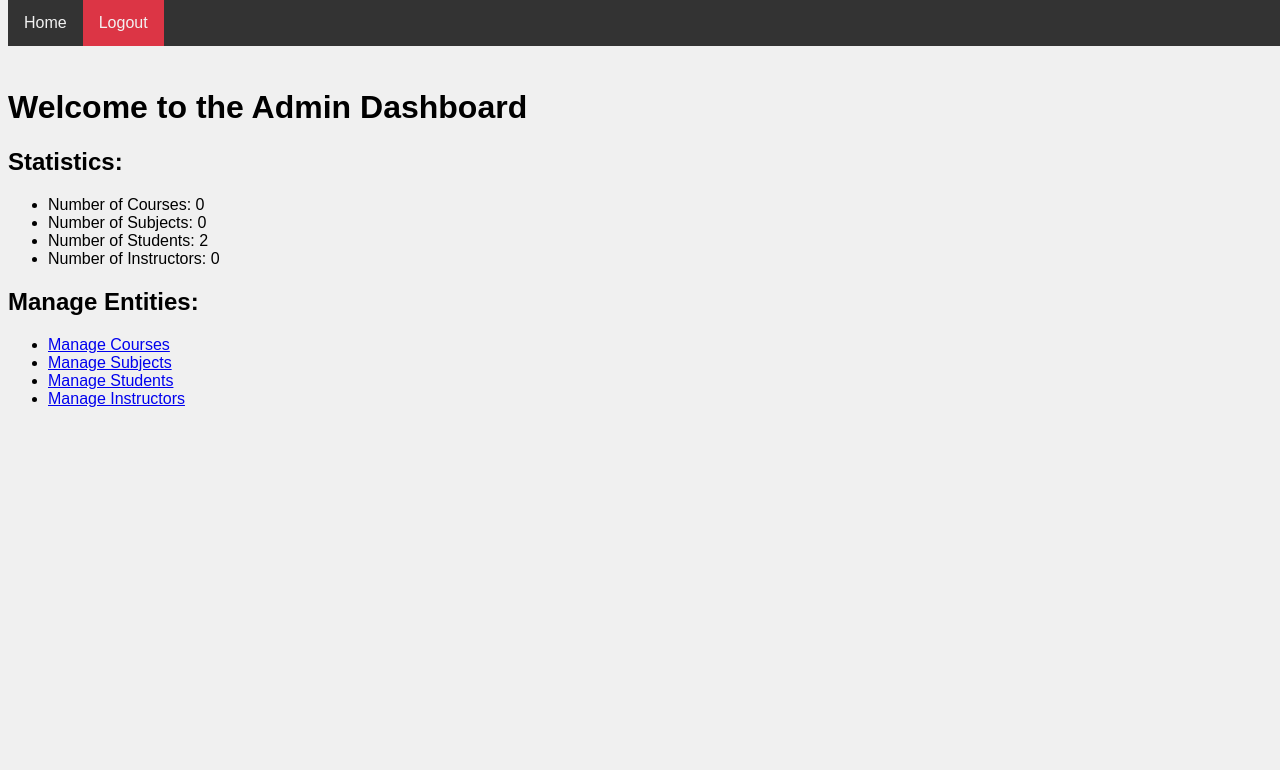
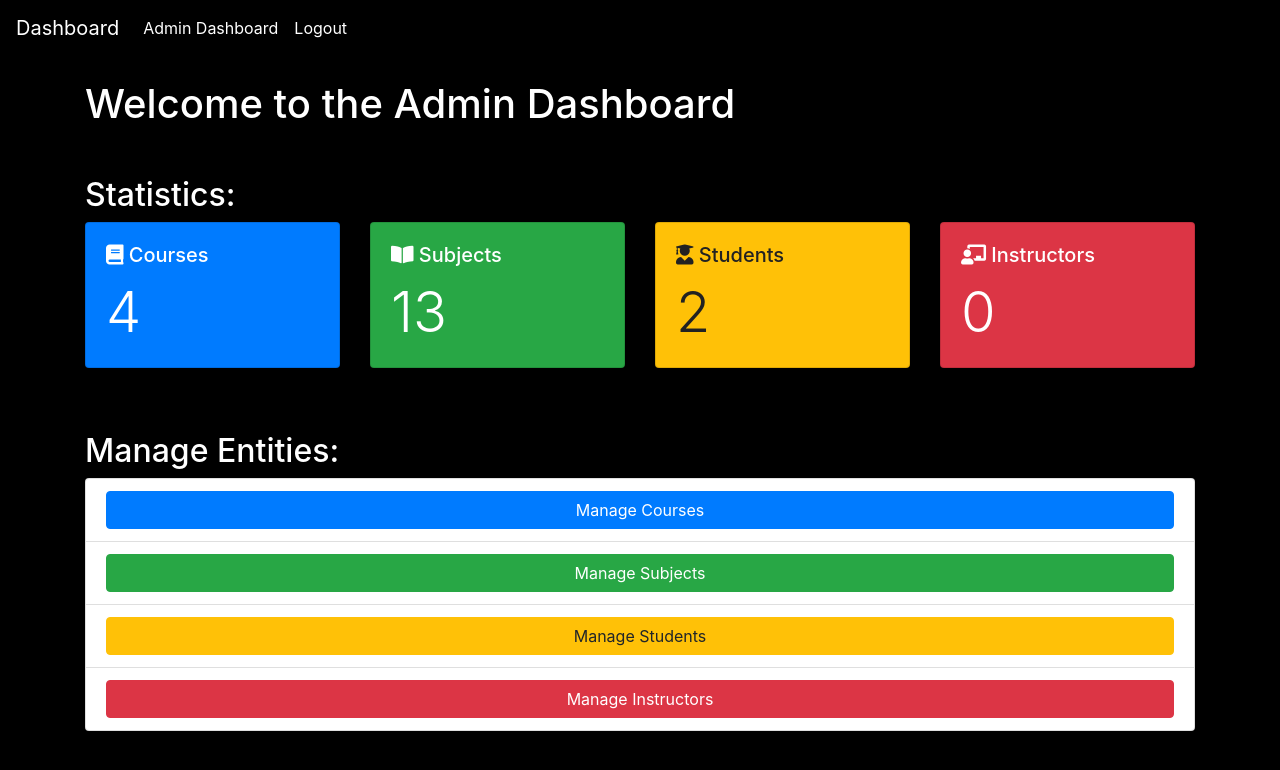
Before and after one commit to nokuthabam/Django-Management-System, a Django app: page /admin_home/ in a window 1280 px wide. Shown: the top 770 px of the page. Run offline with Django 5.2, Linux system fonts and the light colour scheme; a user stored in the database is signed in; data comes from the database, SQL or seed files in the repository; both versions use the stored data as it was after the commit; data that the repository does not hold is empty; some libraries are stand-ins or nearby versions.

Commit message:
Course Management on Admin Dashboard
- Improved templates for course management on the admin dashboard by adding Bootstrap.
- Uniform styling from the dashboard to course management.
- Basic views for CRUD functionality created.

```diff
--- a/student_management/management_app/templates/management_app/admin_home.html
+++ b/student_management/management_app/templates/management_app/admin_home.html
@@ -3,21 +3,49 @@
 {% block title %}Admin Dashboard{% endblock %}
 
 {% block content %}
-<h1>Welcome to the Admin Dashboard</h1>
+<h1 class="mt-4">Welcome to the Admin Dashboard</h1>
 
-<h2>Statistics:</h2>
-<ul>
-    <li>Number of Courses: {{ course_count }}</li>
-    <li>Number of Subjects: {{ subject_count }}</li>
-    <li>Number of Students: {{ student_count }}</li>
-    <li>Number of Instructors: {{ instructor_count }}</li>
-</ul>
+<h2 class="mt-5">Statistics:</h2>
+<div class="row">
+    <div class="col-md-3">
+        <div class="card text-white bg-primary mb-3">
+            <div class="card-body">
+                <h5 class="card-title"><i class="fas fa-book"></i> Courses</h5>
+                <p class="card-text display-4">{{ course_count }}</p>
+            </div>
+        </div>
+    </div>
+    <div class="col-md-3">
+        <div class="card text-white bg-success mb-3">
+            <div class="card-body">
+                <h5 class="card-title"><i class="fas fa-book-open"></i> Subjects</h5>
+                <p class="card-text display-4">{{ subject_count }}</p>
+            </div>
+        </div>
+    </div>
+    <div class="col-md-3">
+        <div class="card text-white bg-warning mb-3">
+            <div class="card-body">
+                <h5 class="card-title" style="color: #222222;"><i class="fas fa-user-graduate"></i> Students</h5>
+                <p class="card-text display-4" style="color: #222222;">{{ student_count }}</p>
+            </div>
+        </div>
+    </div>
+    <div class="col-md-3">
+        <div class="card text-white bg-danger mb-3">
+            <div class="card-body">
+                <h5 class="card-title"><i class="fas fa-chalkboard-teacher"></i> Instructors</h5>
+                <p class="card-text display-4">{{ instructor_count }}</p>
+            </div>
+        </div>
+    </div>
+</div>
 
-<h2>Manage Entities:</h2>
-<ul>
-    <li><a href="{% url 'management_app:course_list' %}">Manage Courses</a></li>
-    <li><a href="{% url 'management_app:course_list' %}">Manage Subjects</a></li>
-    <li><a href="{% url 'management_app:course_list' %}">Manage Students</a></li>
-    <li><a href="{% url 'management_app:course_list' %}">Manage Instructors</a></li>
+<h2 class="mt-5">Manage Entities:</h2>
+<ul class="list-group">
+    <li class="list-group-item"><a href="{% url 'management_app:course_list' %}" class="btn btn-primary btn-block">Manage Courses</a></li>
+    <li class="list-group-item"><a href="{% url 'management_app:course_list' %}" class="btn btn-success btn-block">Manage Subjects</a></li>
+    <li class="list-group-item"><a href="{% url 'management_app:course_list' %}" class="btn btn-warning btn-block">Manage Students</a></li>
+    <li class="list-group-item"><a href="{% url 'management_app:course_list' %}" class="btn btn-danger btn-block">Manage Instructors</a></li>
 </ul>
 {% endblock %}
--- a/student_management/management_app/templates/management_app/base.html
+++ b/student_management/management_app/templates/management_app/base.html
@@ -1,69 +1,66 @@
-<!-- base.html -->
-
 <!DOCTYPE html>
 <html lang="en">
 <head>
     <meta charset="UTF-8">
+    <meta name="viewport" content="width=device-width, initial-scale=1.0">
     <title>{% block title %}My Django App{% endblock %}</title>
-    <!-- Add your CSS links or styles here -->
+    <!-- Add Bootstrap CSS -->
+    <link href="https://stackpath.bootstrapcdn.com/bootstrap/4.3.1/css/bootstrap.min.css" rel="stylesheet">
+    <!-- Add Font Awesome CSS -->
+    <link href="https://cdnjs.cloudflare.com/ajax/libs/font-awesome/5.15.3/css/all.min.css" rel="stylesheet">
     <style>
-        /* Example basic styling for the navbar */
         body {
-            font-family: Arial, sans-serif;
-            background-color: #f0f0f0;
-            padding-top: 60px; /* Adjust according to your navbar height */
+            background-color: #000000;
+            color: #ffffff;
+        }
+        .nav-link, .navbar-brand {
+            color: #ffffff !important;
         }
         .navbar {
-            background-color: #333;
-            overflow: hidden;
-            position: fixed;
-            top: 0;
-            width: 100%;
+            background-color: #000000 !important;
         }
-        .navbar a {
-            float: left;
-            display: block;
-            color: #f2f2f2;
-            text-align: center;
-            padding: 14px 16px;
-            text-decoration: none;
-        }
-        .navbar a:hover {
-            background-color: #ddd;
-            color: black;
-        }
-        .navbar a.active {
-            background-color: #007bff;
-            color: white;
-        }
-        .logout-btn {
-            float: right;
-            padding: 14px 16px;
-            background-color: #dc3545; /* Bootstrap danger color */
-            border: none;
-            color: white;
-            cursor: pointer;
-        }
-        .logout-btn:hover {
-            background-color: #c82333; /* Darken on hover */
+        .table-dark th,
+        .table-dark td,
+        .table-dark thead th {
+            color: #ffffff;
         }
     </style>
 </head>
 <body>
+    <nav class="navbar navbar-expand-lg navbar-dark">
+        <a class="navbar-brand" href="{% url 'management_app:index' %}">Dashboard</a>
+        <button class="navbar-toggler" type="button" data-toggle="collapse" data-target="#navbarNav" aria-controls="navbarNav" aria-expanded="false" aria-label="Toggle navigation">
+            <span class="navbar-toggler-icon"></span>
+        </button>
+        <div class="collapse navbar-collapse" id="navbarNav">
+            <ul class="navbar-nav mr-auto">
+                {% if user.is_authenticated %}
+                <li class="nav-item">
+                    <a class="nav-link" href="{% url 'management_app:admin_home' %}">Admin Dashboard</a>
+                </li>
+                <li class="nav-item">
+                    <a class="nav-link" href="{% url 'management_app:logout' %}">Logout</a>
+                </li>
+                {% else %}
+                <li class="nav-item">
+                    <a class="nav-link" href="{% url 'management_app:login' %}">Login</a>
+                </li>
+                <li class="nav-item">
+                    <a class="nav-link" href="{% url 'management_app:signup' %}">Register</a>
+                </li>
+                {% endif %}
+            </ul>
+        </div>
+    </nav>
+    <div class="container mt-4">
+        {% block content %}
+        <!-- Content of child templates will go here -->
+        {% endblock %}
+    </div>
 
-<div class="navbar">
-    <a href="{% url 'management_app:index' %}" class="{% if request.path == '/' %}active{% endif %}">Home</a>
-    <!-- Add more navigation links as needed -->
-
-    <a href="{% url 'management_app:logout' %}" class="logout-btn">Logout</a>
-    <!-- The logout button now uses href to link to the logout URL -->
-</div>
-
-<div class="content">
-    <!-- Content of the child templates will go here -->
-    {% block content %}
-    {% endblock %}
-</div>
-
+    <!-- Add Bootstrap JS and dependencies -->
+    <script src="https://code.jquery.com/jquery-3.3.1.slim.min.js"></script>
+    <script src="https://cdnjs.cloudflare.com/ajax/libs/popper.js/1.14.7/umd/popper.min.js"></script>
+    <script src="https://stackpath.bootstrapcdn.com/bootstrap/4.3.1/js/bootstrap.min.js"></script>
 </body>
 </html>
--- a/student_management/management_app/templates/management_app/course_list.html
+++ b/student_management/management_app/templates/management_app/course_list.html
@@ -4,8 +4,9 @@
 
 {% block content %}
 <h1>Course List</h1>
-<a href="{% url 'management_app:course_create' %}" class="btn btn-primary">Add Course</a>
-<table class="table table-striped">
+<a href="{% url 'management_app:course_create' %}" class="btn btn-primary mb-3">Add Course</a>
+<a href="{% url 'management_app:admin_home' %}" class="btn btn-secondary mb-3">Back to Dashboard</a>
+<table class="table table-striped table-dark">
     <thead>
         <tr>
             <th>ID</th>
--- a/student_management/management_app/urls.py
+++ b/student_management/management_app/urls.py
@@ -9,5 +9,9 @@ urlpatterns = [
     path('signup/', views.signup, name='signup'),
     path('admin_home/', views.admin_home, name='admin_home'),
     path('logout/', views.user_logout, name='logout'),
+    path('course_list/', views.course_list, name='course_list'),
+    path('courses/add/', views.course_create, name='course_create'),
+    path('courses/<int:pk>/edit/', views.course_update, name='course_update'),
+    path('courses/<int:pk>/delete/', views.course_delete, name='course_delete'),
 
 ]
--- a/student_management/management_app/views.py
+++ b/student_management/management_app/views.py
@@ -99,10 +99,10 @@ def admin_home(request):
     Returns:
         HttpResponse object
     """
-    course_count = Instructor.objects.all().count()
+    course_count = Course.objects.all().count()
     student_count = Student.objects.all().count()
     instructor_count = Instructor.objects.all().count()
-    subject_count = Instructor.objects.all().count()
+    subject_count = Subject.objects.all().count()
 
     context = {
         'course_count': course_count,
@@ -146,6 +146,7 @@ def course_create(request):
     return render(request, 'management_app/course_form.html', {'form': form})
 
 
+@login_required
 def course_update(request, pk):
     """
     This view will render the course update page.
@@ -166,6 +167,7 @@ def course_update(request, pk):
     return render(request, 'management_app/course_form.html', {'form': form})
 
 
+@login_required
 def course_delete(request, pk):
     """
     This view will delete the course.
```
Also changed, not shown: student_management/db.sqlite3.
